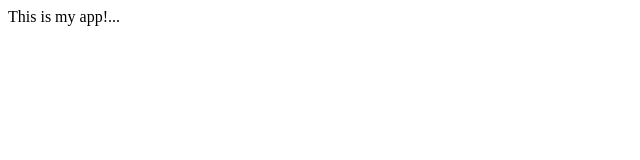
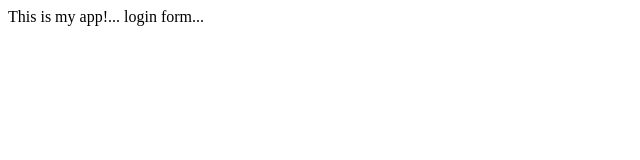
Before and after one commit to gugansuresh/appsample, a plain HTML site: page index.html in a window 1280 px wide. Shown: the full height of the page, 0-640 px from the left. Drawn offline with Linux system fonts and the light colour scheme.

Commit message:
login form

```diff
--- a/index.html
+++ b/index.html
@@ -4,5 +4,6 @@
 </head>
 <body>
 	This is my app!...
+	login form...
 </body>
 </html>
```
Also changed, not shown: login.html (added, +1 -0 lines).
